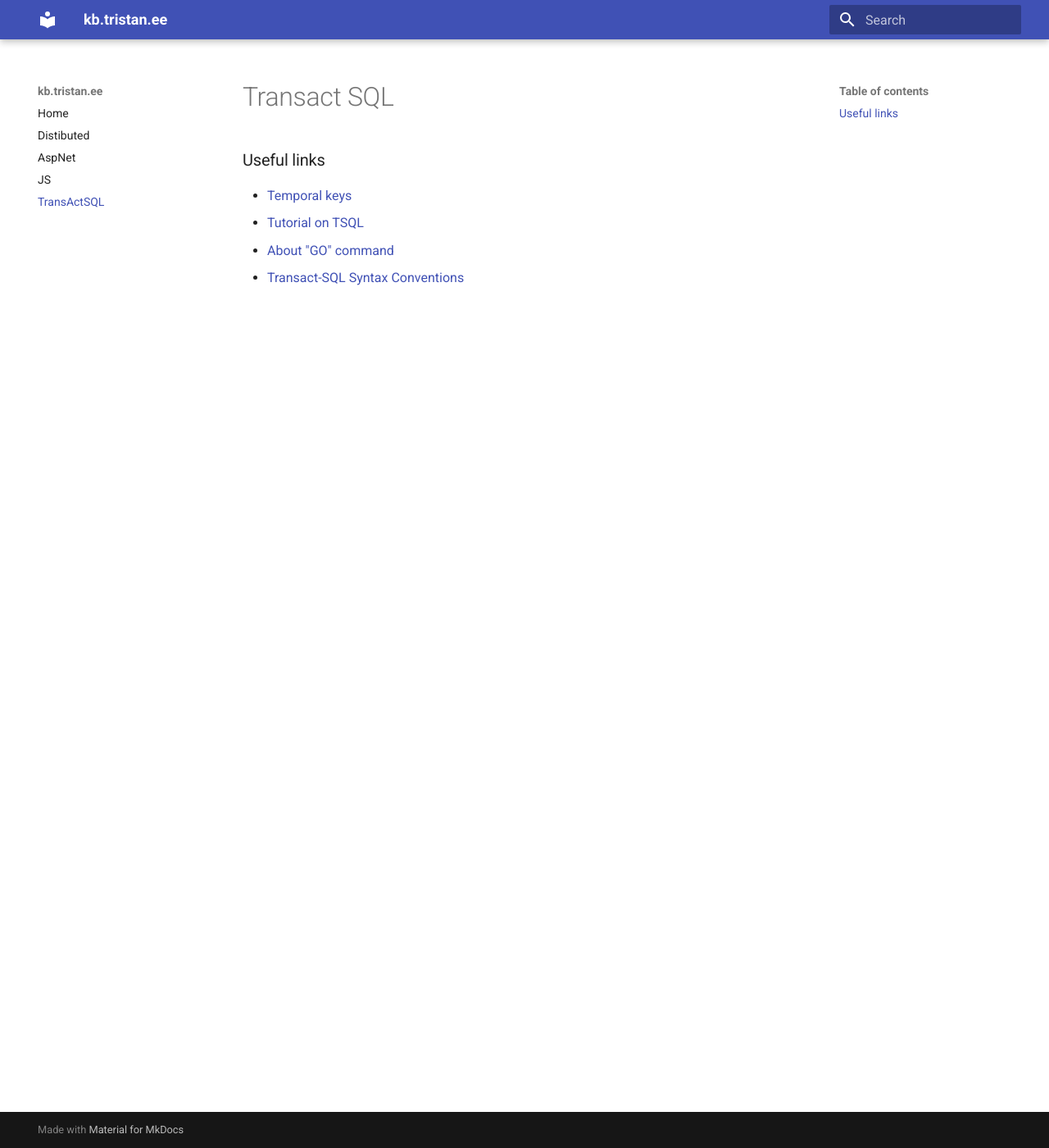
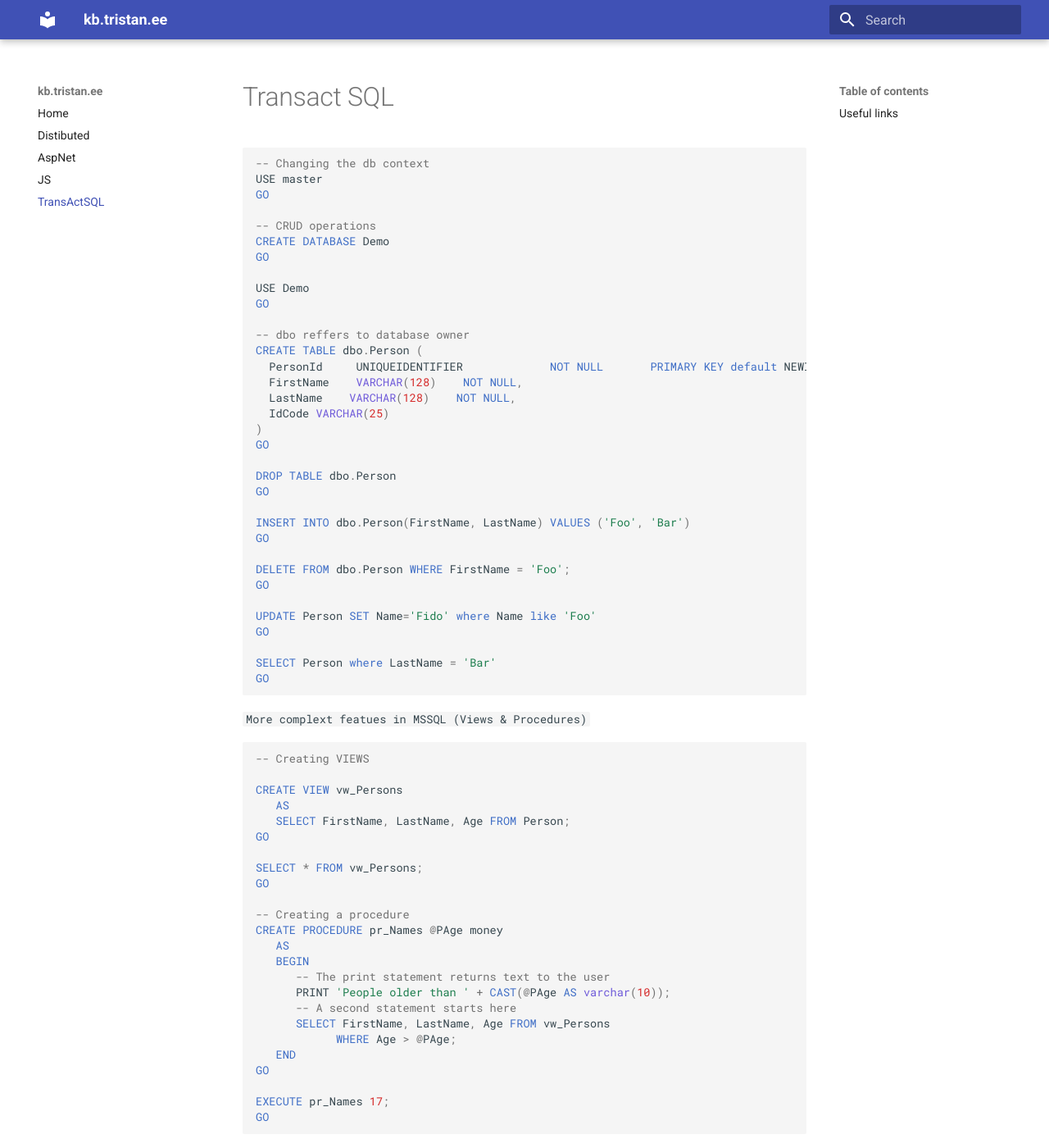
Before and after one commit to tristankrass/docs.tristan.ee, an MkDocs documentation site: the page built from docs/TSQL.md, in a window 1280 px wide and 1400 px high. Shown: the whole window at 82% size. Built offline with MkDocs 1.6.1 and Material for MkDocs 9.7.7, drawn with Linux system fonts in a browser that asks for light colours.

Commit message:
added sql exmaples

````diff
--- a/docs/TSQL.md
+++ b/docs/TSQL.md
@@ -1,5 +1,70 @@
 # Transact SQL
 
+
+```sql
+-- Changing the db context
+USE master
+GO
+
+-- CRUD operations
+CREATE DATABASE Demo
+GO
+
+USE Demo
+GO
+
+-- dbo reffers to database owner
+CREATE TABLE dbo.Person (
+  PersonId     UNIQUEIDENTIFIER             NOT NULL       PRIMARY KEY default NEWID(),
+  FirstName    VARCHAR(128)    NOT NULL,
+  LastName    VARCHAR(128)    NOT NULL,
+  IdCode VARCHAR(25)
+)
+GO
+
+DROP TABLE dbo.Person
+GO
+
+INSERT INTO dbo.Person(FirstName, LastName) VALUES ('Foo', 'Bar')
+GO
+
+DELETE FROM dbo.Person WHERE FirstName = 'Foo';
+GO
+
+UPDATE Person SET Name='Fido' where Name like 'Foo'
+GO
+
+SELECT Person where LastName = 'Bar'
+GO
+
+```
+`More complext featues in MSSQL (Views & Procedures)`
+```sql
+-- Creating VIEWS
+
+CREATE VIEW vw_Persons
+   AS
+   SELECT FirstName, LastName, Age FROM Person;
+GO
+
+SELECT * FROM vw_Persons;
+GO
+
+-- Creating a procedure
+CREATE PROCEDURE pr_Names @PAge money
+   AS
+   BEGIN
+      -- The print statement returns text to the user
+      PRINT 'People older than ' + CAST(@PAge AS varchar(10));
+      -- A second statement starts here
+      SELECT FirstName, LastName, Age FROM vw_Persons
+            WHERE Age > @PAge;
+   END
+GO
+
+EXECUTE pr_Names 17;
+GO
+```
 
 
 
````
Also changed, not shown: docs/distibuted_systems.md (+1 -22 lines).
